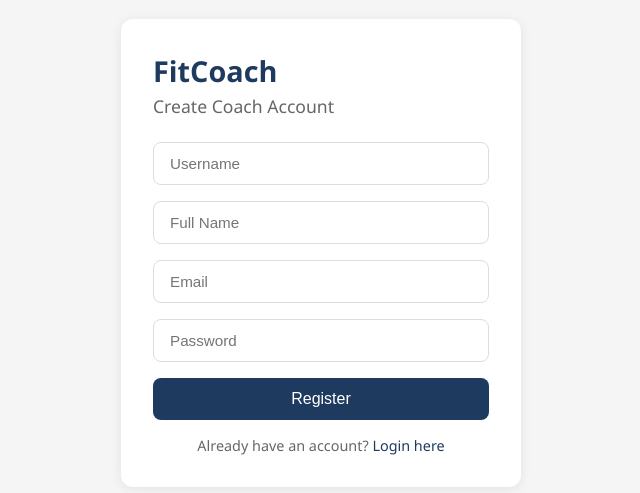
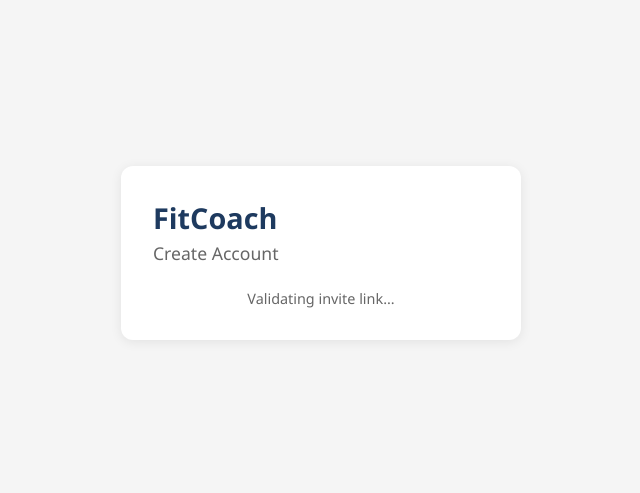
Before and after one commit to Mohammedsohail-0/fitcoach, a React (Create React App) app in the folder client/: page /register in a window 1280 px wide. Shown: the part 147-640 px from the top of the page, without its empty margins (319-959 px from the left). Built offline with nearby package versions, Linux system fonts and the light colour scheme.

Commit message:
Frontend — invite registration flow complete

```diff
--- a/client/src/pages/Register.js
+++ b/client/src/pages/Register.js
@@ -1,8 +1,13 @@
-import { useState } from 'react';
+import { useSearchParams } from 'react-router-dom';
+
+import { useState, useEffect } from 'react';
 import { useNavigate } from 'react-router-dom';
 import api from '../services/api';
 
 function Register() {
+  const [searchParams] = useSearchParams();
+  const inviteCode = searchParams.get('invite');
+
   const [form, setForm] = useState({
     username: '',
     name: '',
@@ -11,7 +16,15 @@ function Register() {
   });
   const [error, setError] = useState('');
   const [loading, setLoading] = useState(false);
+  const [valid, setValid] = useState(false);
   const navigate = useNavigate();
+  useEffect(() => {
+    if (inviteCode) {
+      api.get(`/auth/validate-invite/${inviteCode}`)
+        .then(() => setValid(true))
+        .catch(() => setError('Invalid or expired invite link'));
+    }
+  }, [inviteCode]);
 
   const handleChange = (e) => {
     setForm({ ...form, [e.target.name]: e.target.value });
@@ -23,7 +36,7 @@ function Register() {
     setError('');
 
     try {
-      await api.post('/auth/register', { ...form, role: 'coach' });
+      await api.post('/auth/register', { ...form, role: 'client', inviteCode });
       navigate('/login');
     } catch (err) {
       setError('Registration failed. Email or username may already exist.');
@@ -36,49 +49,21 @@ function Register() {
     <div className="auth-container">
       <div className="auth-card">
         <h1>FitCoach</h1>
-        <h2>Create Coach Account</h2>
+        <h2>Create Account</h2>
         {error && <p className="error">{error}</p>}
-        <form onSubmit={handleSubmit}>
-          <input
-            type="text"
-            name="username"
-            placeholder="Username"
-            value={form.username}
-            onChange={handleChange}
-            required
-          />
-          <input
-            type="text"
-            name="name"
-            placeholder="Full Name"
-            value={form.name}
-            onChange={handleChange}
-            required
-          />
-          <input
-            type="email"
-            name="email"
-            placeholder="Email"
-            value={form.email}
-            onChange={handleChange}
-            required
-          />
-          <input
-            type="password"
-            name="password"
-            placeholder="Password"
-            value={form.password}
-            onChange={handleChange}
-            required
-          />
-          <button type="submit" disabled={loading}>
-            {loading ? 'Registering...' : 'Register'}
-          </button>
-        </form>
-        <p>Already have an account? <a href="/login">Login here</a></p>
+        {!valid ? (
+          <p>Validating invite link...</p>
+        ) : (
+          <form onSubmit={handleSubmit}>
+            <input type="text" name="username" placeholder="Username" value={form.username} onChange={handleChange} required />
+            <input type="text" name="name" placeholder="Full Name" value={form.name} onChange={handleChange} required />
+            <input type="email" name="email" placeholder="Email" value={form.email} onChange={handleChange} required />
+            <input type="password" name="password" placeholder="Password" value={form.password} onChange={handleChange} required />
+            <button type="submit" disabled={loading}>{loading ? 'Registering...' : 'Register'}</button>
+          </form>
+        )}
       </div>
     </div>
   );
 }
-
 export default Register;
```
Also changed, not shown: 2 other files (tests, documents, lock files or other folders).
